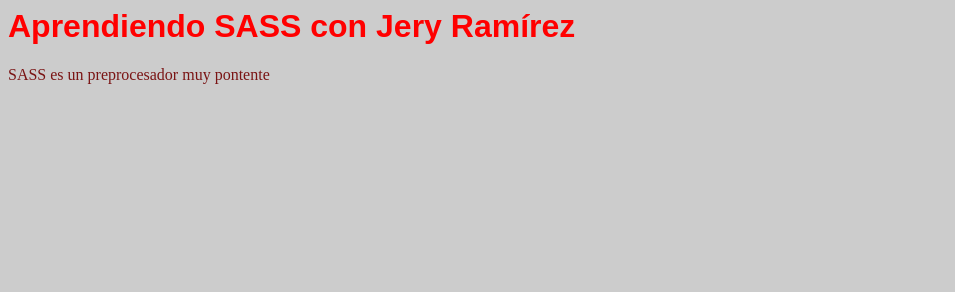
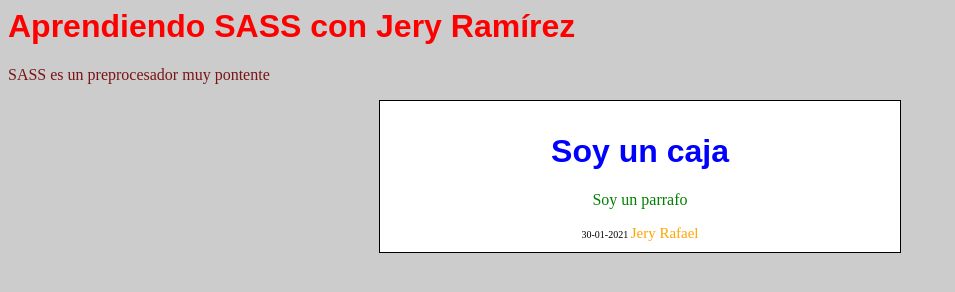
Before and after one commit to Rafadinho85/aprediendo-sass, a plain HTML site: page index.html in a window 1280 px wide. Shown: the whole page, without its empty margins (0-955 px from the left). Drawn offline with Linux system fonts and the light colour scheme.

Commit message:
anidacion

```diff
--- a/estilos.scss
+++ b/estilos.scss
@@ -14,3 +14,25 @@ h1{
 p{
     color: $color-secundario;
 }
+
+.caja{
+    border: 1px solid black;
+    width: 500px;
+    margin: 0px auto;
+    text-align: center;
+    background-color: white;
+    padding: 10px;
+    h1{
+        color: blue;
+    }
+    p{
+        color: green;
+    }
+    .info{
+        font-size: 10px;
+        .author{
+            font-size: 15px;
+            color: orange;
+        }
+    }
+}
--- a/index.html
+++ b/index.html
@@ -8,5 +8,16 @@
     <body>
         <h1>Aprendiendo SASS con Jery Ramírez</h1>
         <p>SASS es un preprocesador muy pontente</p>
+
+        <div class="caja">
+            <h1>Soy un caja</h1>
+            <p>Soy un parrafo</p>
+            <div class="info">
+                30-01-2021
+                <span class="author">
+                    Jery Rafael
+                </span>
+            </div>
+        </div>
     </body>
 </html>
```
Also changed, not shown: styles.css, 1 other file.
